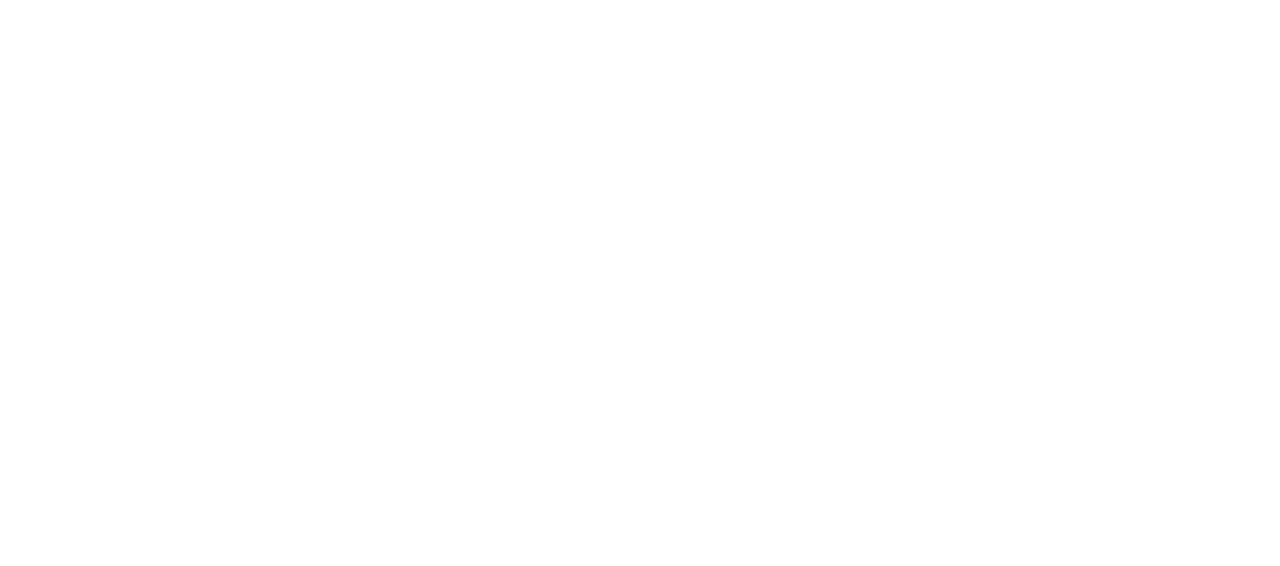
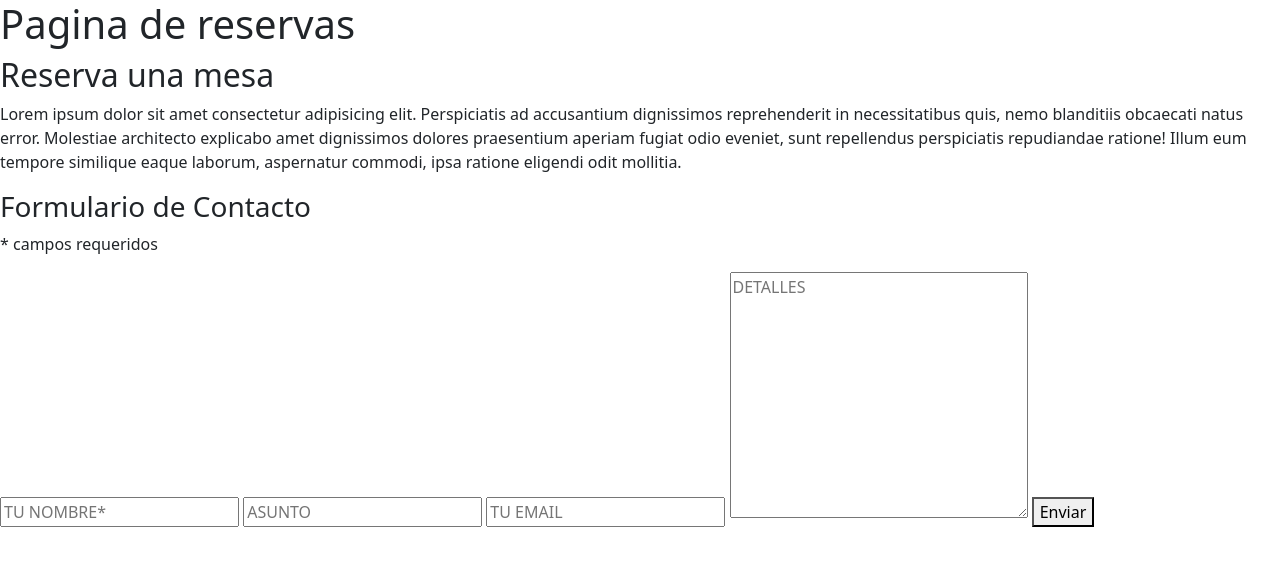
Before and after one commit to pietrotor/uab-restaurante, a plain HTML site: page contacto.html in a window 1280 px wide. Drawn offline with nearby package versions, Linux system fonts and the light colour scheme.

Commit message:
Update contacto.html

```diff
--- a/contacto.html
+++ b/contacto.html
@@ -8,5 +8,31 @@
 </head>
 <body>
     <script src="https://cdn.jsdelivr.net/npm/bootstrap@5.0.2/dist/js/bootstrap.bundle.min.js" integrity="sha384-MrcW6ZMFYlzcLA8Nl+NtUVF0sA7MsXsP1UyJoMp4YLEuNSfAP+JcXn/tWtIaxVXM" crossorigin="anonymous"></script>
+    <main>
+        <section class="hero-page">
+            <div class="wrap-hero-page">
+                <h1>Pagina de reservas</h1>
+            </div>
+        </section>
+        <section class="section">
+            <div class="wrap-two-column">
+                <div class="column-half">
+                    <h2>Reserva una mesa</h2>
+                    <p>Lorem ipsum dolor sit amet consectetur adipisicing elit. Perspiciatis ad accusantium dignissimos reprehenderit in necessitatibus quis, nemo blanditiis obcaecati natus error. Molestiae architecto explicabo amet dignissimos dolores praesentium aperiam fugiat odio eveniet, sunt repellendus perspiciatis repudiandae ratione! Illum eum tempore similique eaque laborum, aspernatur commodi, ipsa ratione eligendi odit mollitia.</p>
+                </div>
+                <div class="colum-half">
+                    <h3>Formulario de Contacto</h3>
+                    <p>* campos requeridos</p>
+                    <form action="" class="formulario">
+                        <input type="text" placeholder="TU NOMBRE*">
+                        <input type="text" placeholder="ASUNTO">
+                        <input type="email" placeholder="TU EMAIL">
+                        <textarea name="" id="" cols="30" rows="10" placeholder="DETALLES"></textarea>
+                        <button type="submit">Enviar</button>
+                    </form>
+                </div>
+            </div>
+        </section>
+    </main>
 </body>
 </html>
```
